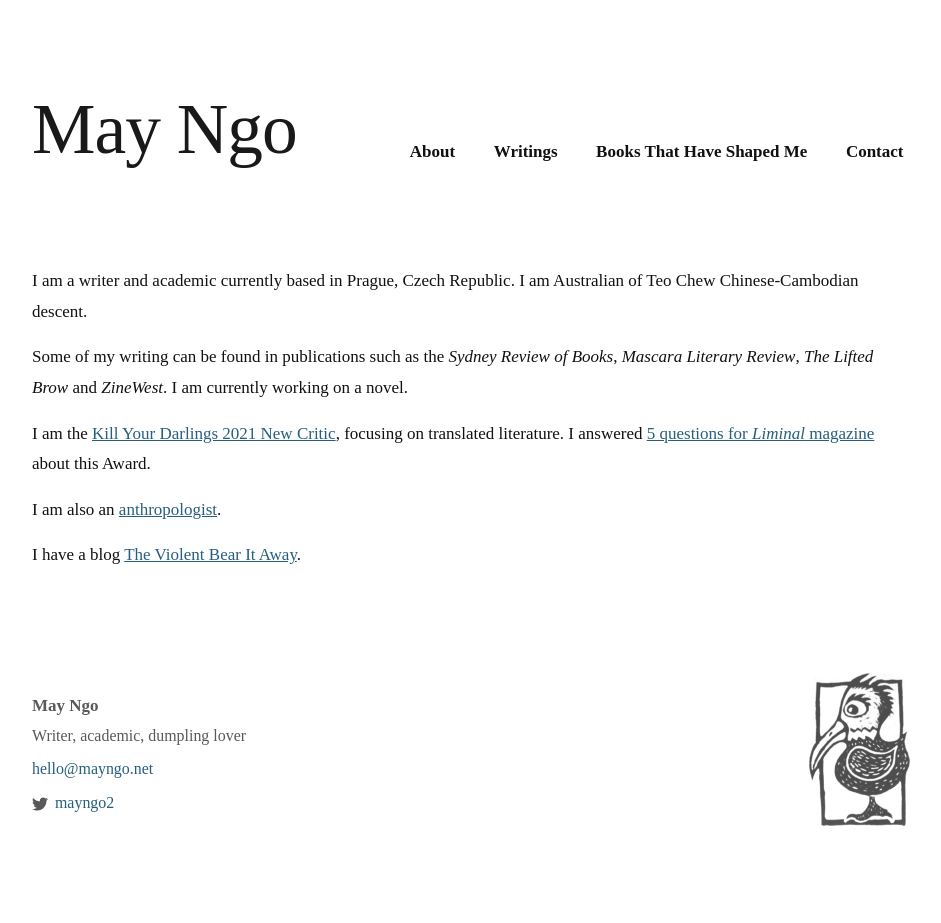
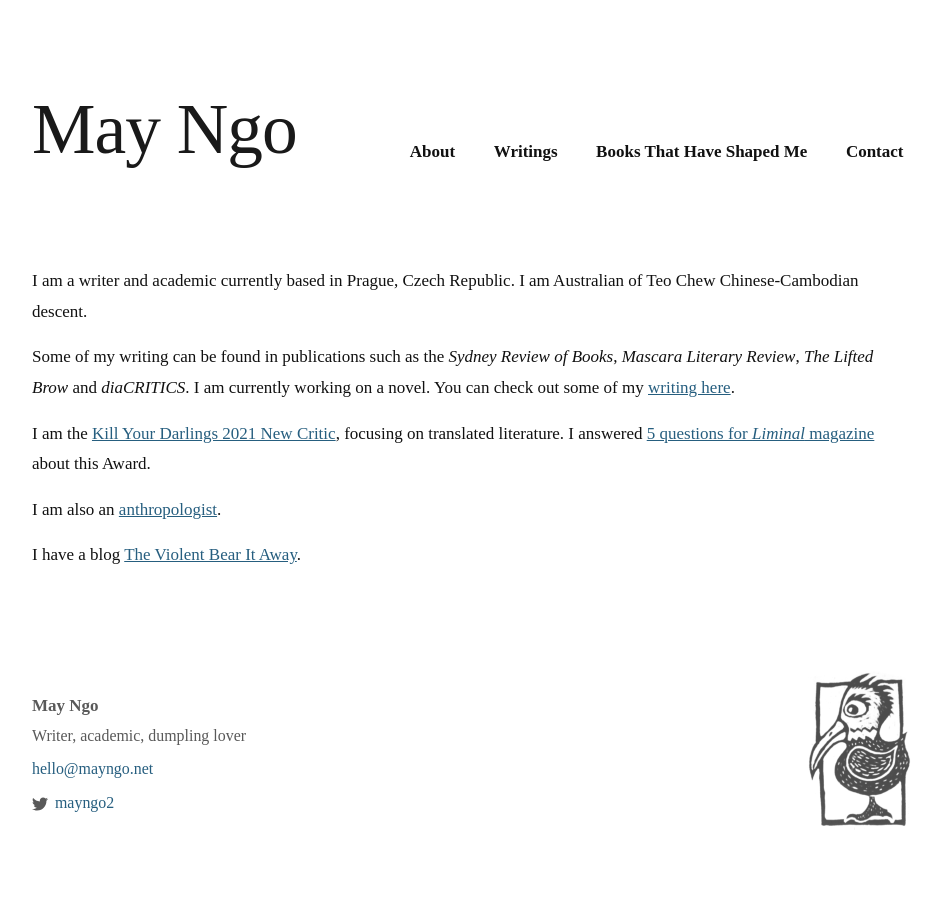
Before and after one commit to mayngo-net/mayngo-net.github.io, a Jekyll site: the page built from index.markdown, in a window 1280 px wide. Shown: the whole page, without its empty margins (168-1109 px from the left). Built offline with Jekyll 4.4.1, drawn with Linux system fonts in a browser that asks for light colours; some web fonts are replaced.

Commit message:
Update index.markdown

```diff
--- a/index.markdown
+++ b/index.markdown
@@ -6,7 +6,7 @@ order: 100
 
 I am a writer and academic currently based in Prague, Czech Republic. I am Australian of Teo Chew Chinese-Cambodian descent.
 
-Some of my writing can be found in publications such as the _Sydney Review of Books_, _Mascara Literary Review_, _The&nbsp;Lifted Brow_ and _ZineWest_. I am currently working on a novel.
+Some of my writing can be found in publications such as the _Sydney Review of Books_, _Mascara Literary Review_, _The&nbsp;Lifted Brow_ and _diaCRITICS_. I am currently working on a novel. You can check out some of my [writing here](writings).
 
 I am the [Kill Your Darlings 2021 New Critic](https://www.killyourdarlings.com.au/2020/12/announcing-kyds-2021-new-critic-may-ngo/), focusing on translated literature. I answered [5 questions for _Liminal_ magazine](https://www.liminalmag.com/5-questions/may-ngo) about this Award.
 
```
